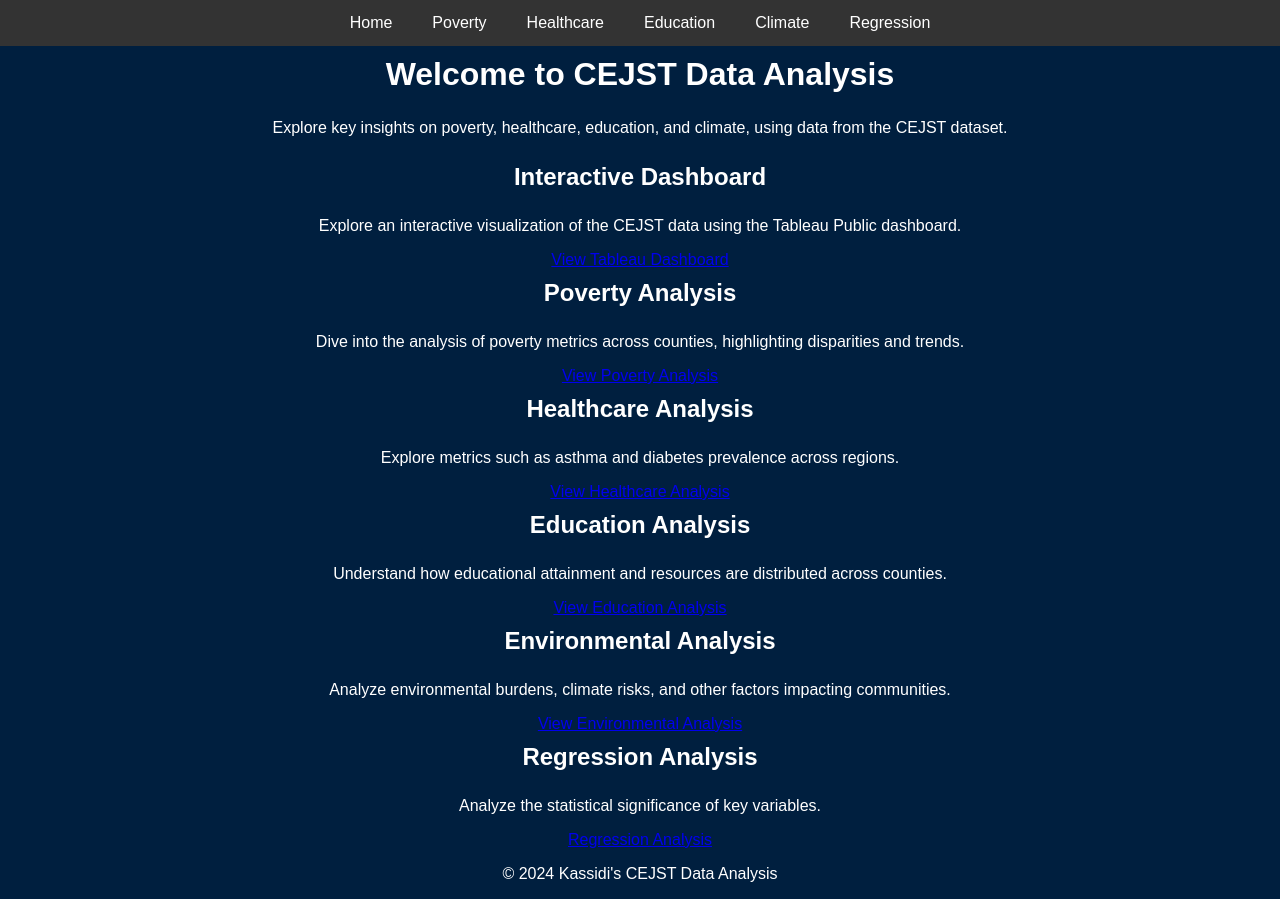
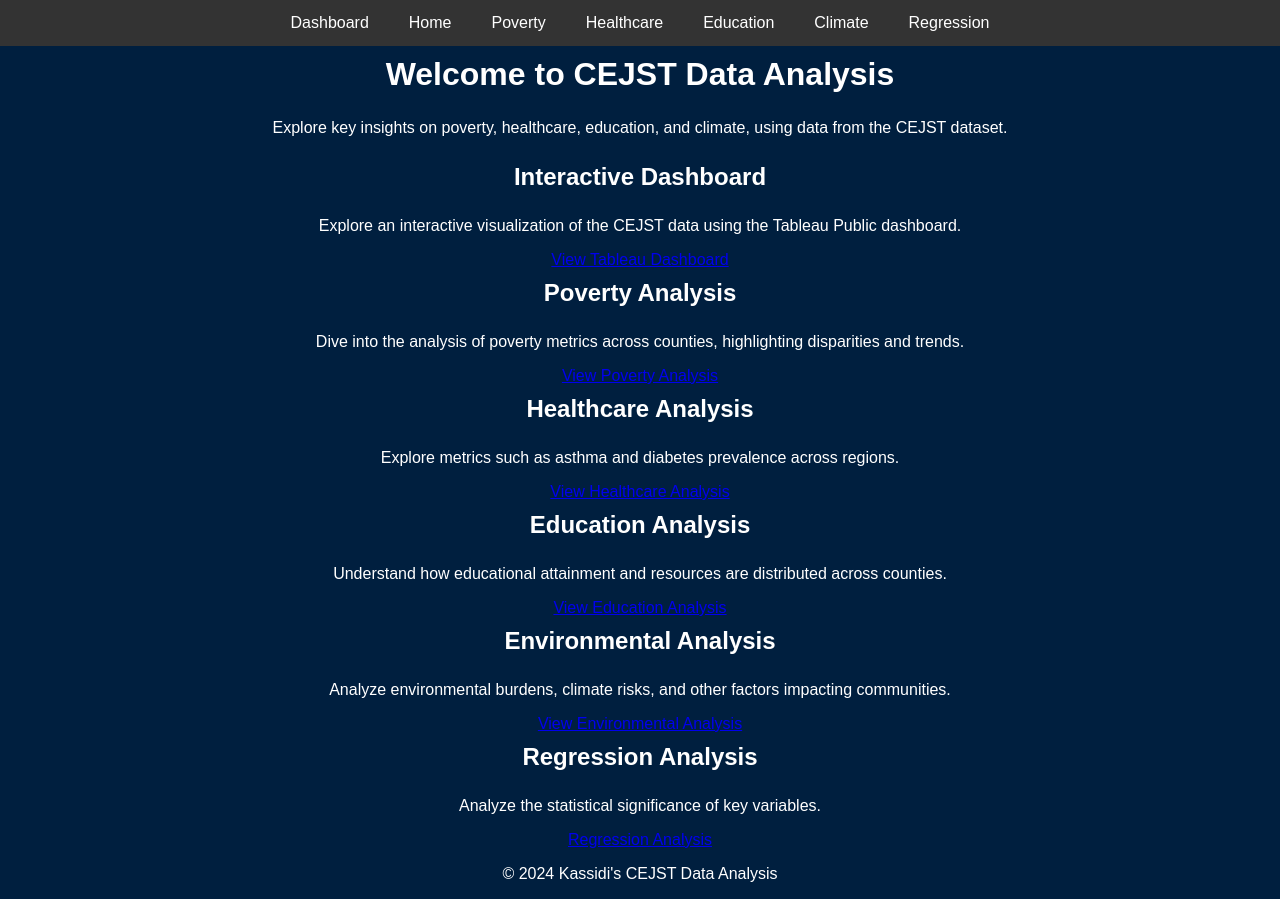
Before and after one commit to kassidimariah/Kassidis_Quality_Of_Life_Heatmaps, a plain HTML site: page index.html in a window 1280 px wide. Drawn offline with Linux system fonts and the light colour scheme.

Commit message:
bug fix in link

```diff
--- a/index.html
+++ b/index.html
@@ -10,12 +10,14 @@
     <!-- Navigation Bar -->
     <nav>
         <ul>
+            <li><a href="https://public.tableau.com/app/profile/kassidi.knight/viz/CEJST_Dashboard/Finalv1Dashboard?publish=yes" target="_blank">Dashboard</a></li>
             <li><a href="index.html">Home</a></li>
             <li><a href="poverty_analysis.html">Poverty</a></li>
             <li><a href="health_analysis.html">Healthcare</a></li>
             <li><a href="education_analysis.html">Education</a></li>
             <li><a href="environmental_analysis.html">Climate</a></li>
             <li><a href="regression_analysis.html">Regression</a></li>
+
         </ul>
     </nav>
 
```
Also changed, not shown: 1 other file.
